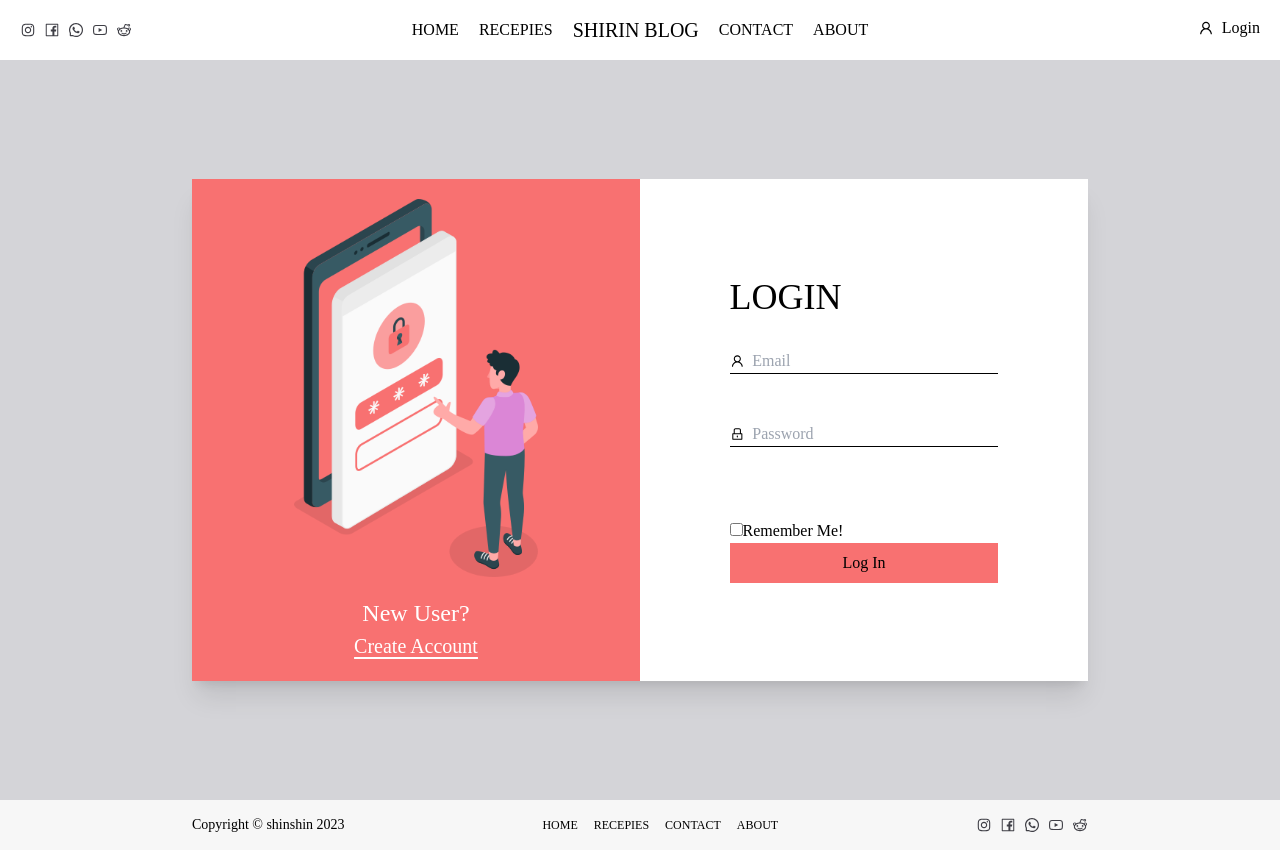
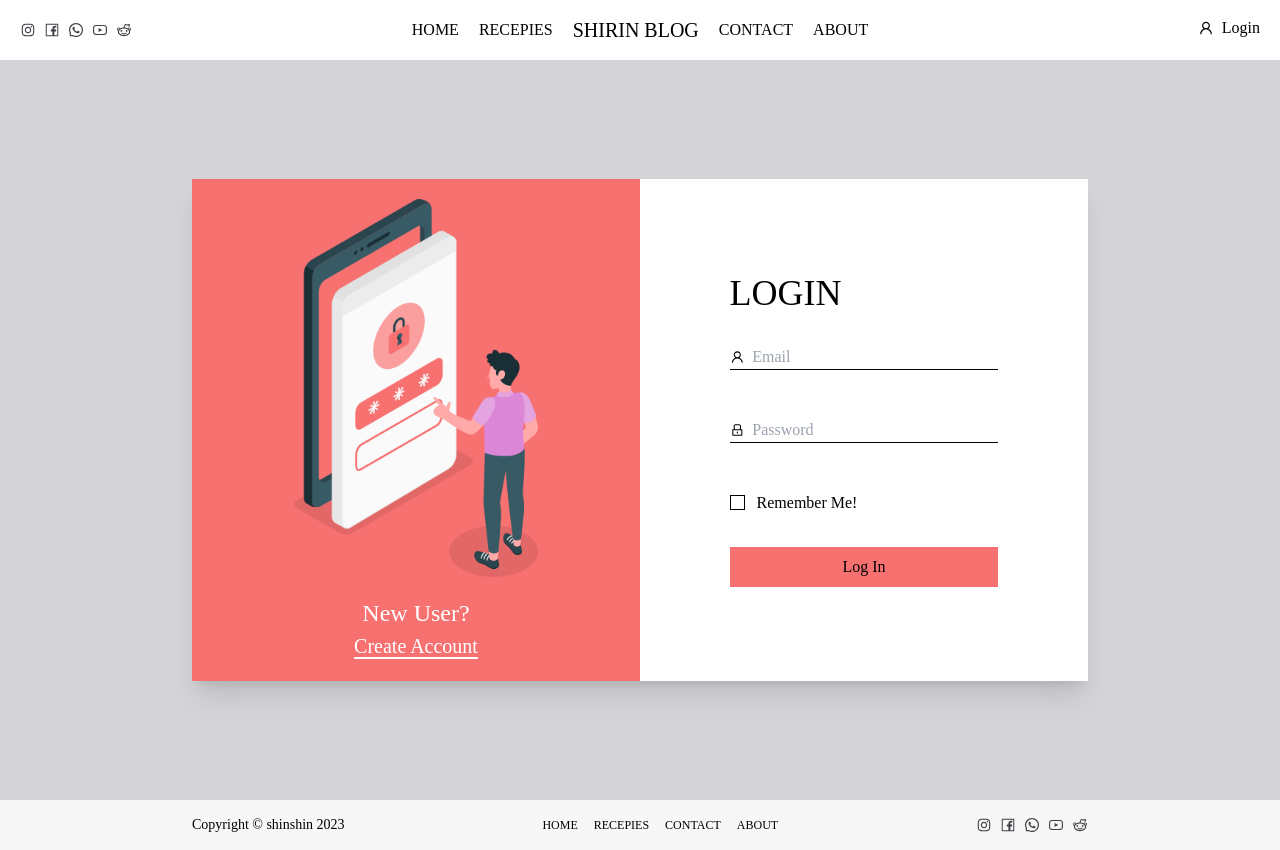
Before and after one commit to shahabdl/shirin-blog, a Next.js app: page /user/login in a window 1280 px wide. Built offline with nearby package versions, Linux system fonts and the light colour scheme.

Commit message:
creating custom checkbox for forms

```diff
--- a/src/app/user/login/page.tsx
+++ b/src/app/user/login/page.tsx
@@ -1,4 +1,3 @@
-import { ErrorMessage, Field, Form, Formik, FormikHelpers } from "formik";
 import Image from "next/image";
 import Link from "next/link";
 import LoginForm from "shb/components/auth/login-form";
@@ -10,8 +9,8 @@ const Login = () => {
           <Image
             src="/auth/login.webp"
             alt="a man trying to login in phone"
-            width={300}
-            height={480}
+            width={261}
+            height={405}
             className="m-0 p-0 leading-0 w-[60%]"
           />
           <div className="text-center text-white font-light text-2xl">
--- /dev/null
+++ b/src/components/auth/formCheckbox.css
@@ -0,0 +1,19 @@
+.checkbox {
+  position: relative;
+  overflow: hidden;
+}
+.checkbox:before {
+  content: "";
+  background-color: rgb(243, 113, 113);
+  width: 160%;
+  height: 160%;
+  position: absolute;
+  bottom: -80%;
+  left: -80%;
+  border-radius: 50%;
+  scale: 0;
+  transition: scale 0.15s ease-in-out;
+}
+.checked.checkbox:before {
+  scale: 2;
+}
--- a/src/components/auth/formCheckbox.tsx
+++ b/src/components/auth/formCheckbox.tsx
@@ -1,5 +1,6 @@
 import { useField } from "formik";
-import { FC, ReactNode } from "react";
+import { FC, ReactNode, useEffect } from "react";
+import "./formCheckbox.css";
 interface Props {
   children: ReactNode;
   name: string;
@@ -8,9 +9,14 @@ const FormCheckbox: FC<Props> = ({ children, ...props }) => {
   const [field, meta] = useField({ ...props, type: "checkbox" });
   return (
     <div className="font-light">
-      <label>
-        <input type="checkbox" {...field} {...props} />
-        {children}
+      <label className="flex items-center gap-3">
+        <input type="checkbox" {...field} {...props} className="hidden" />
+        <div
+          className={`w-[15px] h-[15px] border-black border-[1px] checkbox ${
+            field.checked ? "checked" : ""
+          }`}
+        ></div>
+        <p>{children}</p>
       </label>
       <div>{meta.touched && meta.error ? `${meta.error}` : null}</div>
     </div>
--- a/src/components/auth/login-form.tsx
+++ b/src/components/auth/login-form.tsx
@@ -14,15 +14,16 @@ import FormCheckbox from "./formCheckbox";
 
 const LoginForm = () => {
   const submitLogin = (
-    values: { email: string; password: string },
+    values: { email: string; password: string; remember: boolean },
     {
       setSubmitting,
     }: FormikHelpers<{
       email: string;
       password: string;
+      remember: boolean;
     }>
   ) => {
-    console.log(values.email);
+    console.log(values.remember);
     setSubmitting(false);
   };
 
@@ -31,7 +32,7 @@ const LoginForm = () => {
       <div className="w-3/5">
         <h1 className="text-4xl font-light mb-8">LOGIN</h1>
         <Formik
-          initialValues={{ email: "", password: "" }}
+          initialValues={{ email: "", password: "", remember: false }}
           validationSchema={Yup.object({
             email: Yup.string()
               .email("Invalid email address")
@@ -52,7 +53,7 @@ const LoginForm = () => {
                   <AiOutlineUser />
                 </FormInput>
               </div>
-              <div className="mb-12">
+              <div className="mb-6">
                 <FormInput
                   name="password"
                   id="password"
@@ -62,9 +63,9 @@ const LoginForm = () => {
                   <AiOutlineLock />
                 </FormInput>
               </div>
-              <FormCheckbox name="remember">
-                Remember Me!
-              </FormCheckbox>
+              <div className="mb-8">
+                <FormCheckbox name="remember">Remember Me!</FormCheckbox>
+              </div>
               <button
                 type="submit"
                 className="w-full bg-red-400 font-light py-2 hover:bg-red-500 transition-colors duration-[0.3s]"
```
